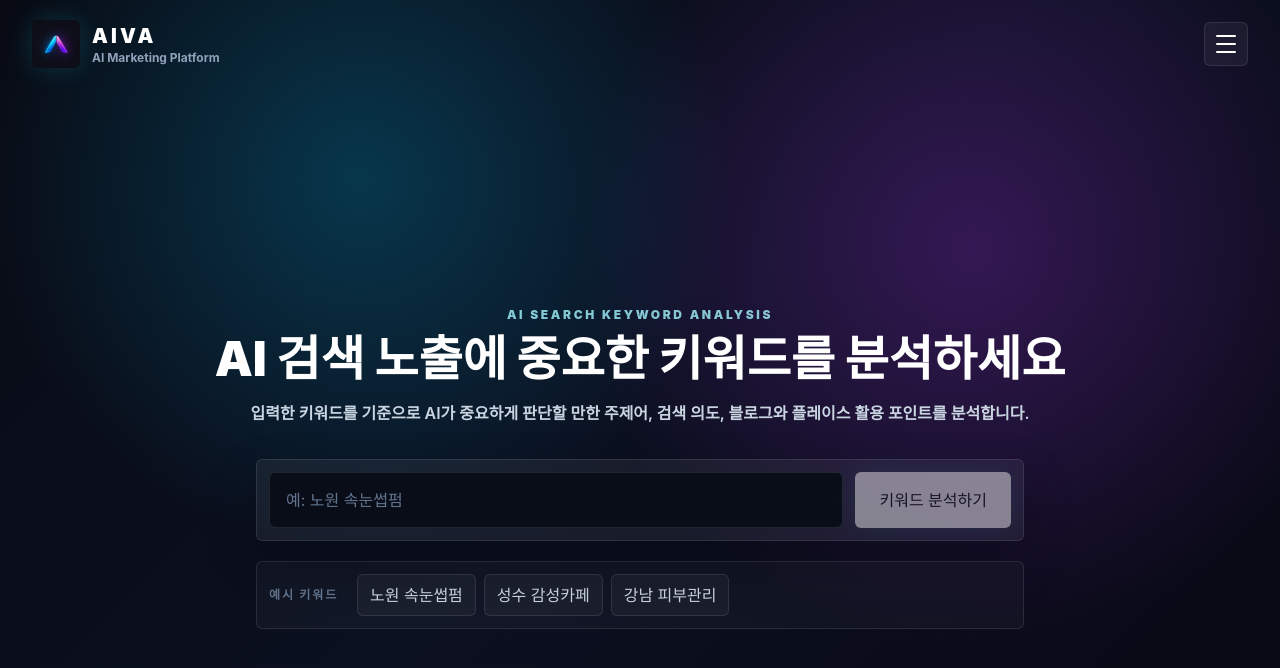
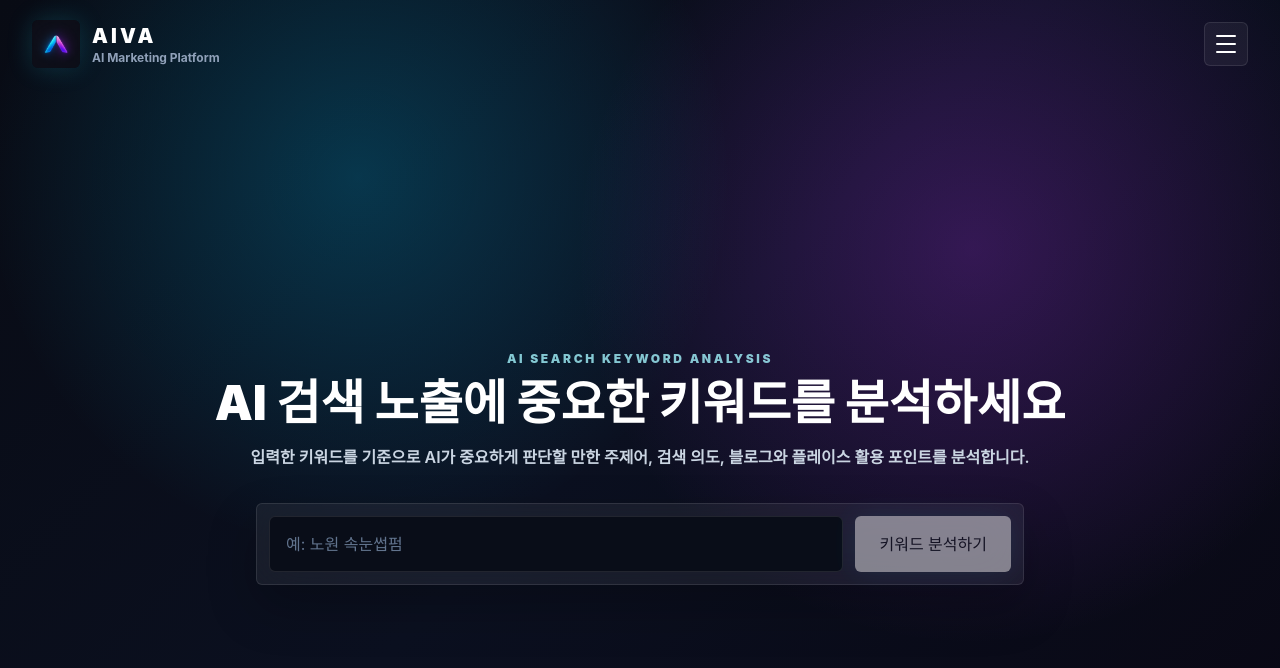
Before and after one commit to dev-wook/ai-marketing, a Next.js app: page / in a window 1280 px wide. Both pictures are taken after a click on the button 229 px from the left and 634 px from the top of the page. Shown: the top 668 px of the page. Built offline with nearby package versions, Linux system fonts and the light colour scheme.

Commit message:
Refine keyword search interaction

```diff
--- a/components/marketing-workspace.tsx
+++ b/components/marketing-workspace.tsx
@@ -28,9 +28,10 @@ const loadingSteps = [
   '노출에 도움이 되는 키워드 10개를 선별하고 있어요',
 ]
 
-const examples = ['노원 속눈썹펌', '성수 감성카페', '강남 피부관리']
 const recentKeywordStorageKey = 'aiva:recent-keywords'
+const keywordCooldownStorageKey = 'aiva:keyword-analysis-last-success-at'
 const maxRecentKeywordCount = 5
+const keywordCooldownSeconds = 30
 
 export function MarketingWorkspace() {
   const [view, setView] = useState<ViewKey>('home')
@@ -212,9 +213,19 @@ function KeywordTool() {
   const [errorMessage, setErrorMessage] = useState('')
   const [result, setResult] = useState<KeywordResponse | null>(null)
   const [loadingStep, setLoadingStep] = useState(0)
+  const [cooldownRemaining, setCooldownRemaining] = useState(0)
 
   useEffect(() => {
     setRecentKeywords(readRecentKeywords())
+    setCooldownRemaining(readKeywordCooldownRemaining())
+  }, [])
+
+  useEffect(() => {
+    const timer = window.setInterval(() => {
+      setCooldownRemaining(readKeywordCooldownRemaining())
+    }, 1000)
+
+    return () => window.clearInterval(timer)
   }, [])
 
   useEffect(() => {
@@ -230,7 +241,10 @@ function KeywordTool() {
     return () => window.clearInterval(timer)
   }, [isLoading])
 
-  const canSubmit = useMemo(() => keyword.trim().length > 0 && !isLoading, [isLoading, keyword])
+  const canSubmit = useMemo(
+    () => keyword.trim().length > 0 && !isLoading && cooldownRemaining === 0,
+    [cooldownRemaining, isLoading, keyword],
+  )
 
   const removeRecentKeyword = (keywordToRemove: string) => {
     setRecentKeywords(deleteRecentKeyword(keywordToRemove))
@@ -242,6 +256,11 @@ function KeywordTool() {
     const nextKeyword = keyword.trim()
     if (!nextKeyword) {
       setErrorMessage('분석할 키워드를 입력해주세요.')
+      return
+    }
+
+    if (cooldownRemaining > 0) {
+      setErrorMessage(`AI 분석은 ${cooldownRemaining}초 후 다시 이용할 수 있습니다.`)
       return
     }
 
@@ -265,6 +284,7 @@ function KeywordTool() {
 
       setResult(body as KeywordResponse)
       setRecentKeywords(saveRecentKeyword(nextKeyword))
+      setCooldownRemaining(saveKeywordCooldownStart())
     } catch (error) {
       setErrorMessage(error instanceof Error ? error.message : '키워드 분석에 실패했습니다.')
     } finally {
@@ -306,16 +326,27 @@ function KeywordTool() {
               disabled={!canSubmit}
               className="min-h-14 rounded-md bg-white px-6 text-base font-black text-[#070a12] shadow-[0_0_26px_rgba(34,211,238,0.2)] transition hover:bg-cyan-100 disabled:cursor-not-allowed disabled:opacity-45"
             >
-              {isLoading ? '분석 중' : result ? '다시 분석하기' : '키워드 분석하기'}
+              {isLoading
+                ? '분석 중'
+                : cooldownRemaining > 0
+                  ? `${cooldownRemaining}초 후 가능`
+                  : result
+                    ? '다시 분석하기'
+                    : '키워드 분석하기'}
             </button>
           </div>
         </form>
 
+        {cooldownRemaining > 0 && !isLoading ? (
+          <p className="mx-auto mt-3 max-w-3xl rounded-md border border-cyan-300/20 bg-cyan-300/[0.06] px-4 py-3 text-sm font-bold text-cyan-100">
+            AI 분석이 완료되었습니다. 다음 분석은 {cooldownRemaining}초 후 다시 이용할 수 있습니다.
+          </p>
+        ) : null}
+
+        {recentKeywords.length > 0 ? (
           <div className="mx-auto mt-5 grid max-w-3xl gap-3 text-left">
-          {recentKeywords.length > 0 ? (
             <KeywordChipGroup
               label="최근 검색"
-              tone="recent"
               keywords={recentKeywords}
               disabled={isLoading}
               onSelect={(nextKeyword) => {
@@ -324,18 +355,8 @@ function KeywordTool() {
               }}
               onRemove={removeRecentKeyword}
             />
+          </div>
         ) : null}
-          <KeywordChipGroup
-            label="예시 키워드"
-            tone="example"
-            keywords={examples}
-            disabled={isLoading}
-            onSelect={(nextKeyword) => {
-              setKeyword(nextKeyword)
-              setErrorMessage('')
-            }}
-          />
-        </div>
 
         {errorMessage ? (
           <p className="mx-auto mt-5 max-w-xl rounded-md border border-red-400/35 bg-red-500/10 px-4 py-3 text-sm font-bold text-red-100">
@@ -356,41 +377,30 @@ function KeywordChipGroup({
   label,
   onRemove,
   onSelect,
-  tone,
 }: {
   disabled: boolean
   keywords: string[]
   label: string
   onRemove?: (keyword: string) => void
   onSelect: (keyword: string) => void
-  tone: 'recent' | 'example'
 }) {
   return (
-    <div
-      className={`rounded-md border px-3 py-3 ${
-        tone === 'recent' ? 'border-cyan-300/20 bg-cyan-300/[0.05]' : 'border-white/10 bg-white/[0.03]'
-      }`}
-    >
-      <div className="flex flex-col gap-2 sm:flex-row sm:items-center">
-        <span
-          className={`w-20 shrink-0 text-xs font-black uppercase tracking-[0.16em] ${
-            tone === 'recent' ? 'text-cyan-200/80' : 'text-slate-500'
-          }`}
-        >
+    <div className="rounded-md border border-cyan-300/20 bg-cyan-300/[0.05] px-3 py-3">
+      <div className="grid gap-2">
+        <span className="text-xs font-black uppercase tracking-[0.16em] text-cyan-200/80">
           {label}
         </span>
-        <div className="flex flex-wrap gap-2">
-          {keywords.map((item) =>
-            tone === 'recent' ? (
+        <div className="grid grid-cols-1 gap-2 sm:grid-cols-2 lg:grid-cols-3">
+          {keywords.map((item) => (
             <span
               key={`${label}-${item}`}
-                className="inline-flex overflow-hidden rounded-md border border-cyan-300/25 bg-cyan-300/10 text-sm font-black text-cyan-50"
+              className="grid min-w-0 grid-cols-[minmax(0,1fr)_36px] overflow-hidden rounded-md border border-cyan-300/25 bg-cyan-300/10 text-sm font-black text-cyan-50"
             >
               <button
                 type="button"
                 onClick={() => onSelect(item)}
                 disabled={disabled}
-                  className="px-3 py-2 transition hover:bg-cyan-300/12 disabled:opacity-50"
+                className="min-w-0 truncate px-3 py-2 text-center transition hover:bg-cyan-300/12 disabled:opacity-50"
               >
                 {item}
               </button>
@@ -404,18 +414,7 @@ function KeywordChipGroup({
                 ×
               </button>
             </span>
-            ) : (
-              <button
-                key={`${label}-${item}`}
-                type="button"
-                onClick={() => onSelect(item)}
-                disabled={disabled}
-                className="rounded-md border border-white/10 bg-white/[0.04] px-3 py-2 text-sm font-black text-slate-300 transition hover:border-white/25 hover:text-white disabled:opacity-50"
-              >
-                {item}
-              </button>
-            ),
-          )}
+          ))}
         </div>
       </div>
     </div>
@@ -491,6 +490,28 @@ function deleteRecentKeyword(keyword: string) {
   window.localStorage.setItem(recentKeywordStorageKey, JSON.stringify(nextKeywords))
 
   return nextKeywords
+}
+
+function readKeywordCooldownRemaining() {
+  if (typeof window === 'undefined') {
+    return 0
+  }
+
+  const lastSuccessAt = Number(window.localStorage.getItem(keywordCooldownStorageKey) ?? 0)
+
+  if (!Number.isFinite(lastSuccessAt) || lastSuccessAt <= 0) {
+    return 0
+  }
+
+  const elapsedSeconds = Math.floor((Date.now() - lastSuccessAt) / 1000)
+
+  return Math.max(keywordCooldownSeconds - elapsedSeconds, 0)
+}
+
+function saveKeywordCooldownStart() {
+  window.localStorage.setItem(keywordCooldownStorageKey, String(Date.now()))
+
+  return keywordCooldownSeconds
 }
 
 function normalizeRecentKeywords(value: unknown) {
@@ -581,8 +602,8 @@ function KeywordResult({ result }: { result: KeywordResponse }) {
             </div>
 
             <div className="mt-4 grid gap-3 md:grid-cols-2 xl:grid-cols-4">
+              <SignalPanel label="Search" tone="blue" text={item.searchSignal} />
               <SignalPanel label="Blog" tone="cyan" text={item.blogSignal} />
-              <SignalPanel label="Search" tone="blue" text={item.searchSignal} />
               <SignalPanel label="Place" tone="fuchsia" text={item.placeSignal} />
               <SignalPanel label="Final" tone="white" text={item.finalJudgement} />
             </div>
```
Lines whose indentation alone changed are shown as unchanged.
